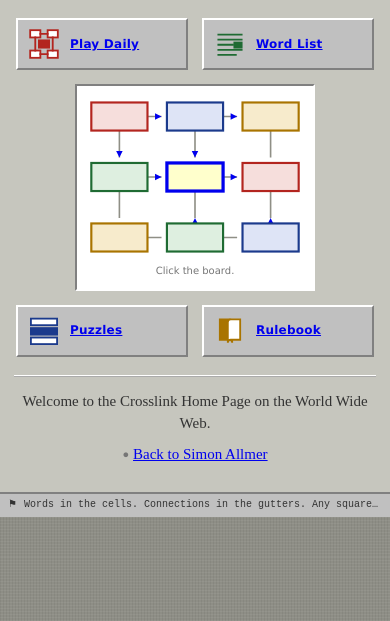
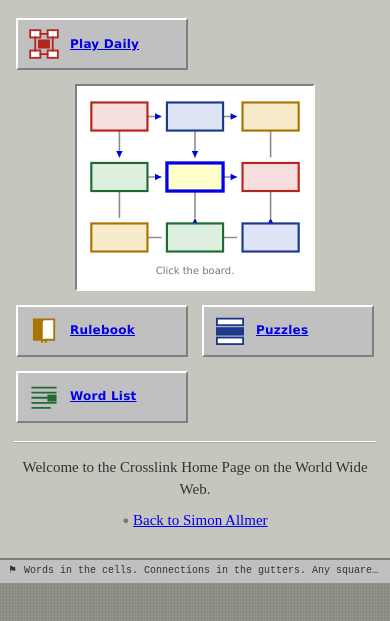
Before and after one commit to simonallmer/Crosslink, a plain HTML site: page index.html in a window 390 px wide. Shown: the part 215-836 px from the top of the page. Drawn offline with Linux system fonts and the light colour scheme.

Commit message:
Swap Puzzles/Word List order on mobile
Uses CSS order property to reorder tiles at max-width: 640px
while keeping desktop layout unchanged.

```diff
--- a/style.css
+++ b/style.css
@@ -734,6 +734,8 @@ footer p:first-child::before { content: "\2691"; margin-right: 7px; }
     justify-content: center; gap: 14px 14px;
   }
   .tile-col { display: contents; }
+  .t-green { order: 3; }
+  .t-navy  { order: 2; }
   /* Named through the parent so the fixed widths further down the sheet, which
      come later in source order, do not win them back. */
   .frontispiece .hero { grid-column: 1 / -1; width: 100%; max-width: 240px; }
```
